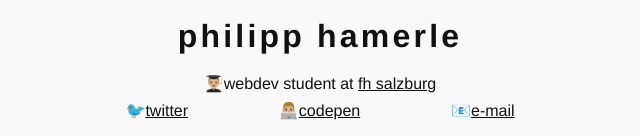
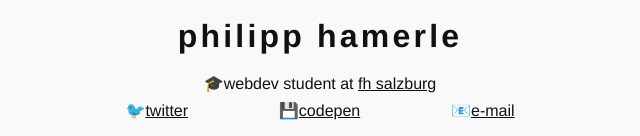
Before and after one commit to p-ham/phamerle, a plain HTML site: page index.html in a window 1280 px wide. Shown: the part 661-797 px from the top of the page, 320-960 px from the left. Drawn offline with Linux system fonts and the light colour scheme.

Commit message:
fix: changed emojis

```diff
--- a/index.html
+++ b/index.html
@@ -22,10 +22,10 @@
     </svg>
     <div id="content">
         <h1>philipp hamerle</h1>
-        <p>👨🏼‍🎓webdev student at <a href="https://twitter.com/fhsalzburg" target="_blank">fh salzburg</a></p>
+        <p>🎓webdev student at <a href="https://twitter.com/fhsalzburg" target="_blank">fh salzburg</a></p>
         <ul>
             <li>🐦<a href="https://twitter.com/philipp_ham" target="_blank">twitter</a></li>
-            <li>👨🏼‍💻<a href="https://codepen.io/philipp_ham/" target="_blank">codepen</a></li>
+            <li>💾<a href="https://codepen.io/philipp_ham/" target="_blank">codepen</a></li>
             <li>📧<a href="mailto:philipp.hamerle@gmail.com">e-mail</a></li>
         </ul>
     </div>
```
